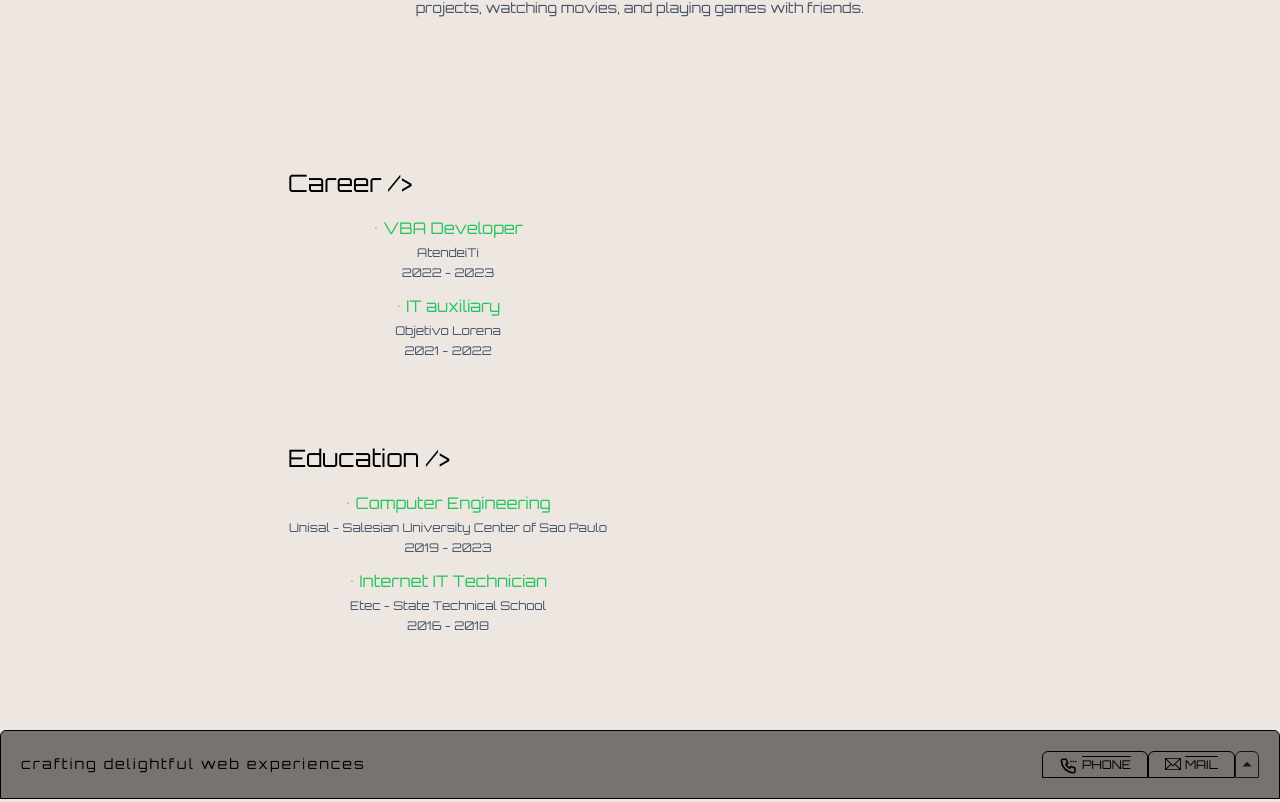
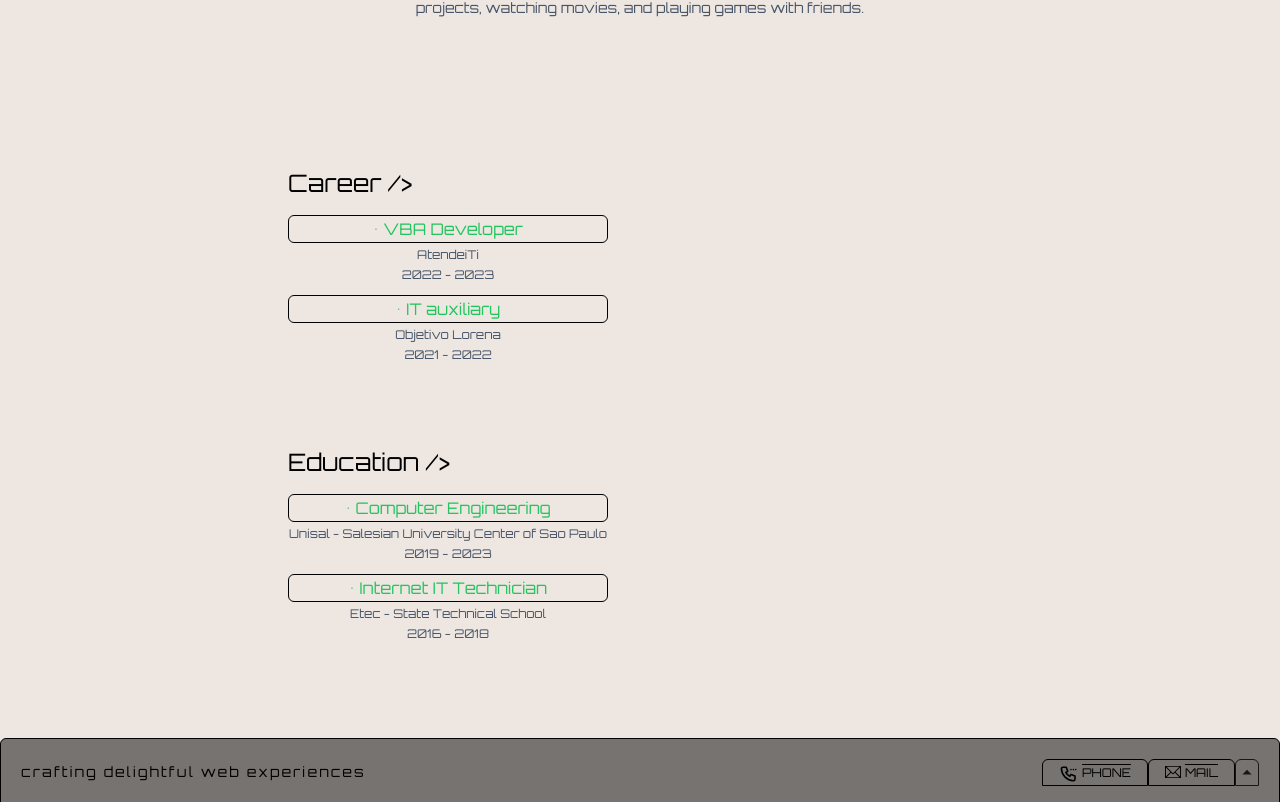
Before and after one commit to DiegoCstyles/portfolio, a Next.js app: page /about in a window 1280 px wide. Shown: the part 567-1369 px from the top of the page. Built offline with nearby package versions, Linux system fonts and the light colour scheme.

Commit message:
Update Section.tsx

```diff
--- a/components/About/Section.tsx
+++ b/components/About/Section.tsx
@@ -60,7 +60,7 @@
                 <div onMouseEnter={() => handleSpanHover('firstSpan')} onMouseLeave={() => handleSpanHover(null)} className={`zoom-effect flex items-start mt-3 text-base leading-relaxed text-slate-600 dark:text-slate-400 ${hoveredSpan === 'firstSpan' ? 'active' : ''}`}>
                   <div className='text-left'>
                     <div className='flex'>
-                      <p className=" border-white dark:border-black rounded-md text-green-500 dark:text-blendedCyan text-center w-80 "> • VBA Developer</p>
+                      <p className=" border border-black dark:border-white rounded-md text-green-500 dark:text-blendedCyan text-center w-80 "> • VBA Developer</p>
                     </div>
                     <p className="mt-1 text-xs text-center">AtendeiTi</p>
                     <p className="mt-1 text-xs text-center">2022 - 2023</p>
@@ -72,7 +72,7 @@
                 <div onMouseEnter={() => handleSpanHover('secondSpan')} onMouseLeave={() => handleSpanHover(null)} className={`zoom-effect flex items-start mt-3 text-base leading-relaxed text-slate-600 dark:text-slate-400 ${hoveredSpan === 'secondSpan' ? 'active' : ''}`}>
                   <div className='text-left'>
                     <div className='flex'>
-                      <p className="border-white dark:border-black rounded-md text-green-500 dark:text-blendedCyan text-center w-80"> • IT auxiliary</p>
+                      <p className="border border-black dark:border-white rounded-md text-green-500 dark:text-blendedCyan text-center w-80"> • IT auxiliary</p>
 
                     </div>
                       <p className="mt-1 text-xs text-center">Objetivo Lorena</p>
@@ -90,7 +90,7 @@
                 <div onMouseEnter={() => handleSpanHover('thirdSpan')} onMouseLeave={() => handleSpanHover(null)} className={`zoom-effect flex items-start mt-3 text-base leading-relaxed text-slate-600 dark:text-slate-400 ${hoveredSpan === 'thirdSpan' ? 'active' : ''}`}>
                   <div className='text-left'>
                     <div className='flex'>
-                      <p className=" border-white dark:border-black rounded-md text-green-500 dark:text-blendedCyan text-center w-80"> • Computer Engineering </p>
+                      <p className=" border border-black dark:border-white rounded-md text-green-500 dark:text-blendedCyan text-center w-80"> • Computer Engineering </p>
                     </div>
                     <p className="mt-1 text-xs text-center">Unisal - Salesian University Center of Sao Paulo</p>
                     <p className="mt-1 text-xs text-center">2019 - 2023</p>
@@ -101,7 +101,7 @@
                 <div onMouseEnter={() => handleSpanHover('fourthSpan')} onMouseLeave={() => handleSpanHover(null)} className={`zoom-effect flex items-start mt-3 text-base leading-relaxed text-slate-600 dark:text-slate-400 $ {hoveredSpan === 'fourthSpan' ? 'active' : ''}`}>
                   <div className='text-left'>
                     <div className='flex'>
-                      <p className=" border-white dark:border-black rounded-md text-green-500 dark:text-blendedCyan text-center w-80"> • Internet IT Technician </p>
+                      <p className=" border border-black dark:border-white rounded-md text-green-500 dark:text-blendedCyan text-center w-80"> • Internet IT Technician </p>
 
                     </div>
                     <p className="mt-1 text-xs text-center">Etec - State Technical School</p>
```
